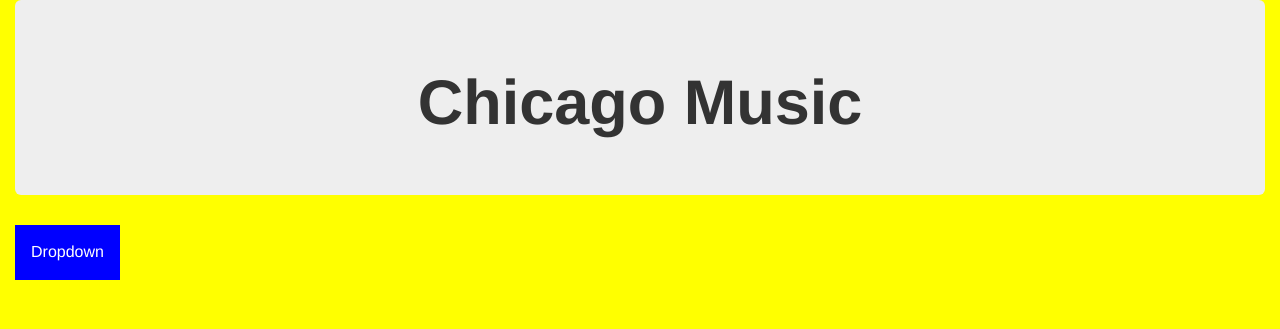
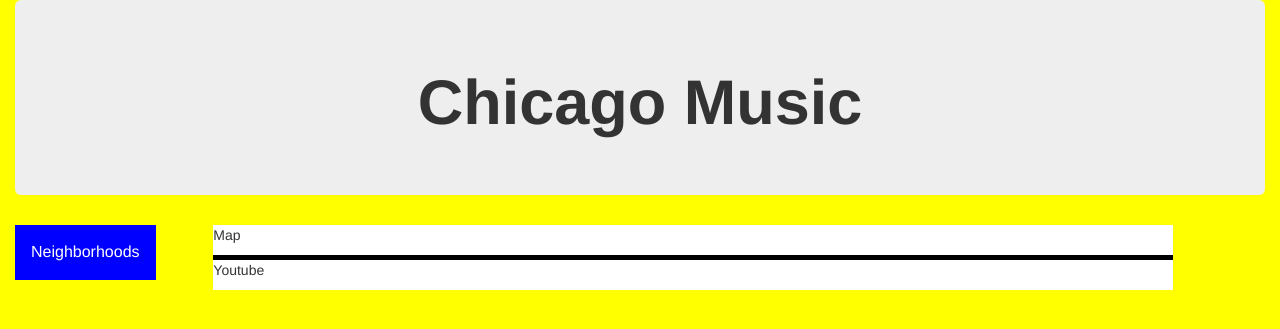
Before and after one commit to johngorm/fallacious-paste, a PHP site: page / in a window 1280 px wide. Shown: the top 329 px of the page. Run offline with PHP 8.4, Linux system fonts and the light colour scheme.

Commit message:
divs for the APIs

```diff
--- a/assets/css/style.css
+++ b/assets/css/style.css
@@ -18,7 +18,7 @@ body {
 
 /* Dropdown button on hover & focus */
 .dropbtn:hover, .dropbtn:focus {
-    background-color: #3e8e41;
+    background-color: black;
 }
 /* The container <div> - needed to position the dropdown content */
 .dropdown {
@@ -54,3 +54,14 @@ body {
 .show {
     display:block;
 }
+
+#API-div {
+    background-color: white;
+    margin-right: 15px;
+}
+
+#google-map {
+    border-bottom-style: solid;
+    border-bottom-width: 5px;
+    border-bottom-color: black;
+}
--- a/index.html
+++ b/index.html
@@ -21,21 +21,21 @@
 	    </div>
 
 		<div class="row">
-			<div class="col-xs-3">
+			<div class="col-lg-2 col-xs-12">
 				<div class="dropdown">
-  					<button onclick="dropdownList()" class="dropbtn">Dropdown</button>
+  					<button onclick="dropdownList()" class="dropbtn">Neighborhoods</button>
   					<div id="neighborhoods" class="neigh-list">
   					</div>
 				</div>
 			</div>
 
-			<div class="col-xs-9">
-				<div class="row">
-
+			<div id="API-div" class="col-lg-9 col-xs-12">
+				<div id="google-map" class="row">
+					<p>Map</p>
 				</div>
 
-				<div class="row">
-
+				<div id="youtube-vid" class="row">
+					<p>Youtube</p>
 				</div>
 			</div>
 
```
